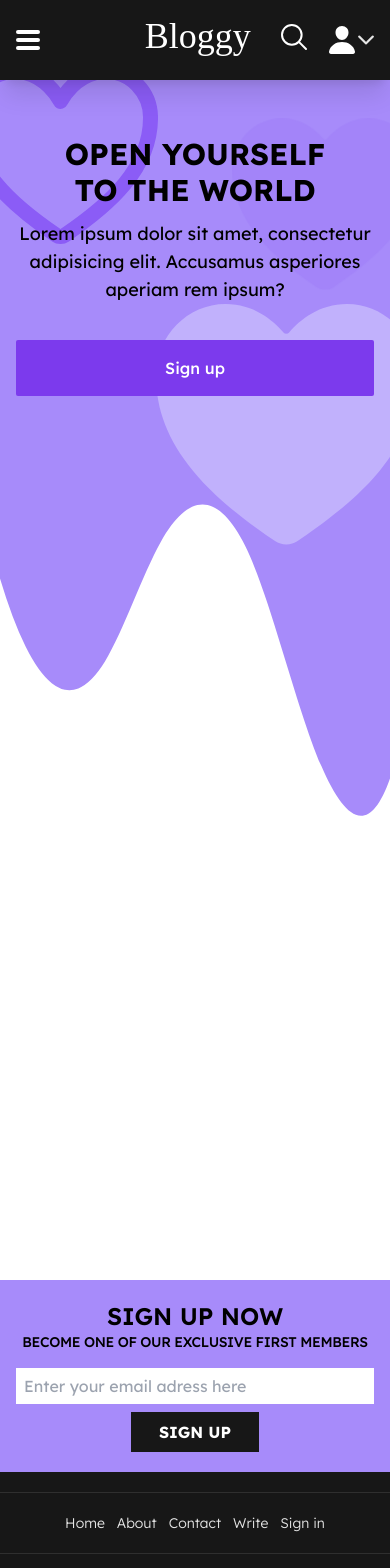
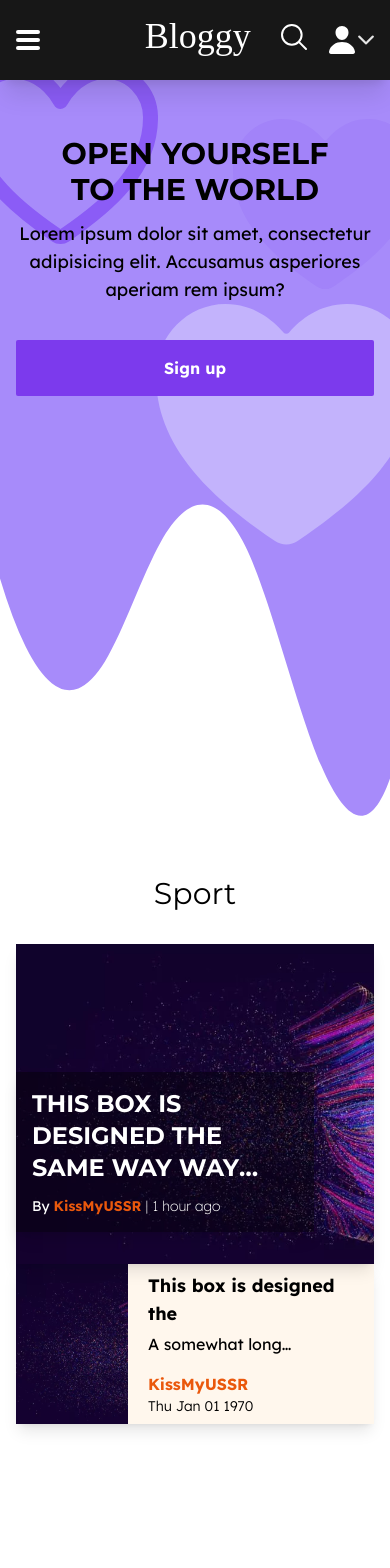
Before and after one commit to Kirill-Cherepanov/Bloggy, a React (Create React App) app in the folder client/: page / in a window 390 px wide. Shown: the top 1568 px of the page. Built offline with nearby package versions, Linux system fonts and the light colour scheme; a web font is replaced by a local one.

Commit message:
feat: make large post responsive

```diff
--- a/client/src/App.tsx
+++ b/client/src/App.tsx
@@ -1,5 +1,6 @@
+import Topbar from './components/Topbar/Topbar';
+import Footer from './components/Footer/Footer';
 import Homepage from './pages/Homepage/Homepage';
-import Topbar from './components/Topbar/Topbar';
 import Register from './pages/Register/Register';
 import Login from './pages/Login/Login';
 import Single from './pages/Single/Single';
@@ -23,6 +24,7 @@ export default function App() {
         <Route path="/write" element={user ? <Write /> : <Login />} />
         <Route path="/settings" element={user ? <Settings /> : <Login />} />
       </Routes>
+      <Footer />
     </Router>
   );
 }
--- a/client/src/components/Footer/Footer.tsx
+++ b/client/src/components/Footer/Footer.tsx
@@ -93,10 +93,10 @@ export default function Footer() {
           </li>
         </ul>
         <div className="px-4 md:px-8 mt-5 lg:mt-8 flex justify-center items-center flex-wrap sm:flex-nowrap">
-          <div className="text-lg xs:text-xl md:text-2xl font-bold font-space-mono basis-1/3 shrink-0 grow sm:basis-48 sm:shrink-1">
+          <div className="text-lg xs:text-xl md:text-2xl font-bold font-display basis-1/3 shrink-0 grow sm:basis-48 sm:shrink-1">
             2022
           </div>
-          <div className="text-lg xs:text-xl md:text-2xl font-bold font-space-mono basis-2/3 shrink-0 grow sm:basis-48 sm:shrink-1 text-right sm:text-center">
+          <div className="text-lg xs:text-xl md:text-2xl font-bold font-display basis-2/3 shrink-0 grow sm:basis-48 sm:shrink-1 text-right sm:text-center">
             Kirill Cherepanov
           </div>
           <ul className="flex justify-center basis-1/2 shrink-0 grow sm:basis-48 sm:shrink-1 mt-5 sm:justify-end sm:mt-0">
--- a/client/src/components/HeroSection/HeroSection.tsx
+++ b/client/src/components/HeroSection/HeroSection.tsx
@@ -16,10 +16,10 @@ export default function HeroSection({ bgImage }: Props) {
           type="heart"
           className="fill-accent-300 w-full pointer-events-none select-none"
         />
-        <div className="hidden sm:block font-bold absolute w-max pointer-events-none select-none uppercase rotate-[35deg] top-16 sm:top-36 sm:left-[3%] md:left-[5%] md:top-44 lg:top-60 xl:left-[13%] sm:text-blurred text-2xl xs:text-4xl sm:text-5xl md:text-7xl border-x-slate-700:text-[90px]">
+        <div className="hidden sm:block font-display font-bold absolute w-max pointer-events-none select-none uppercase rotate-[35deg] top-16 sm:top-36 sm:left-[3%] md:left-[5%] md:top-44 lg:top-60 xl:left-[15%] sm:text-blurred text-2xl xs:text-4xl sm:text-5xl md:text-7xl">
           Open Yourself
           <br />
-          <span className="ml-12 xl:ml-28">to the World</span>
+          <span className="ml-12 xl:ml-20">to the World</span>
         </div>
       </div>
       <Icon
@@ -28,10 +28,10 @@ export default function HeroSection({ bgImage }: Props) {
       />
       <div className="max-w-7xl w-full z-10 px-4 xs:px-8 sm:px-20">
         <div className="w-full my-14 xs:my-16 sm:my-44">
-          <button className="hidden sm:block uppercase text-lg border-secondary-1000 hover:border-b-2 hover:-mb-0.5">
+          <button className="hidden sm:block uppercase text-lg hover-bottom-border-left">
             Learn more
           </button>
-          <h1 className="text-3xl xs:text-5xl text-center sm:text-left md:text-6xl xl:text-7xl font-bold my-3  min-w-max uppercase">
+          <h1 className="font-display text-3xl xs:text-5xl text-center sm:text-left md:text-6xl xl:text-7xl font-bold my-3  min-w-max uppercase">
             Open Yourself
             <br />
             to the World
@@ -40,7 +40,7 @@ export default function HeroSection({ bgImage }: Props) {
             Lorem ipsum dolor sit amet, consectetur adipisicing elit. Accusamus
             asperiores aperiam rem ipsum?
           </p>
-          <button className="flex justify-center items-center w-full sm:w-44 py-4 font-medium bg-accent-600 transition-all rounded-sm hover:bg-accent-700 text-main hover:tracking-widest hover:w-52 group">
+          <button className="flex justify-center items-center w-full sm:w-44 py-4 font-bold bg-accent-600 transition-all rounded-sm hover:bg-accent-700 text-main hover:tracking-widest hover:w-52 group">
             Sign up
             <Icon
               type="arrow"
--- a/client/src/index.css
+++ b/client/src/index.css
@@ -1,4 +1,4 @@
-@import url('https://fonts.googleapis.com/css2?family=Space+Mono:wght@400;700&display=swap');
+@import url('https://fonts.googleapis.com/css2?family=Montserrat:wght@400;600;700&display=swap');
 @import url('https://fonts.googleapis.com/css2?family=Lexend:wght@200;400;500;600;700&display=swap');
 @import url('https://fonts.googleapis.com/css2?family=Sansita+Swashed:wght@400&display=swap');
 
@@ -42,8 +42,12 @@ html {
     }
   }
 
+  .hover-bottom-border-left {
+    @apply relative hover:after:w-full after:absolute after:bottom-0 after:left-0 after:w-0 after:border-b-2 after:border-b-secondary-1000 after:transition-all;
+  }
+
   .hover-bottom-border {
-    @apply relative hover:after:w-1/2 after:absolute after:bottom-0 after:left-1/2 after:w-0 after:border-b-2 after:border-b-secondary-200 after:transition-all after:duration-200 hover:before:w-1/2 before:absolute before:bottom-0 before:right-1/2 before:w-0 before:border-b-2 before:border-b-secondary-200 before:transition-all before:duration-200;
+    @apply relative hover:after:w-1/2 after:absolute after:bottom-0 after:left-1/2 after:w-0 after:border-b-2 after:border-b-secondary-200 after:transition-all after:duration-200 hover:before:w-1/2 before:absolute before:bottom-0 before:right-1/2 before:w-0 before:border-b-2 before:border-b-secondary-200 before:transition-all;
   }
 
   .clip-parallelogram-right {
--- a/client/src/pages/Homepage/About.tsx
+++ b/client/src/pages/Homepage/About.tsx
@@ -3,7 +3,7 @@ export default function About() {
     <div>
       {/* <ul className="flex flex-col mt-20 max-w-sm">
     <li className="mb-6">
-      <h3 className="font-space-mono text-xl font-bold">
+      <h3 className="font-display text-xl font-bold">
         Find your audience
       </h3>
       <p className="text-justify">
@@ -11,7 +11,7 @@ export default function About() {
       </p>
     </li>
     <li className="mb-6">
-      <h3 className="font-space-mono text-xl font-bold">
+      <h3 className="font-display text-xl font-bold">
         Share your knowledge
       </h3>
       <p className="text-justify">
@@ -20,7 +20,7 @@ export default function About() {
       </p>
     </li>
     <li className="">
-      <h3 className="font-space-mono text-xl font-bold">
+      <h3 className="font-display text-xl font-bold">
         Turn your thoughts into posts
       </h3>
       <p className="text-justify">
--- a/client/src/pages/Homepage/Homepage.tsx
+++ b/client/src/pages/Homepage/Homepage.tsx
@@ -1,16 +1,15 @@
 import HeroSection from '../../components/HeroSection/HeroSection';
-// import ParallelogramCurtains from '../../components/ParallelogramCurtains/ParallelogramCurtains';
-// import SmallPost from '../Posts/SmallPost';
-// import LargePost from '../Posts/LargePost';
-// import BlogSwiper from '../../components/BlogSwiper/BlogSwiper';
-import Footer from '../../components/Footer/Footer';
+import ParallelogramCurtains from '../../components/ParallelogramCurtains/ParallelogramCurtains';
+import SmallPost from '../Posts/SmallPost';
+import LargePost from '../Posts/LargePost';
+import BlogSwiper from '../../components/BlogSwiper/BlogSwiper';
 
 // import { useEffect, useState } from 'react';
 // import { useLocation } from 'react-router';
 // import axios from 'axios';
 
 import bgImage from '../../images/Background-image.webp';
-// import mockImage from '../../images/mock-up-image.webp';
+import mockImage from '../../images/mock-up-image.webp';
 
 export default function Home() {
   // const [posts, setPosts] = useState<Post[]>([]);
@@ -26,45 +25,31 @@ export default function Home() {
 
   return (
     <>
-      <main className="bg-main h-[1200px]">
+      <main className="bg-main">
         <HeroSection bgImage={bgImage} />
-        {/* <section className="OUR_POSTS px-10">
-          <h2 className="font-space-mono text-3xl text-center my-8">
-            Our posts
-          </h2>
-          <ParallelogramCurtains mockImage={mockImage} />
-        </section>
-        <section className="SPORT px-10">
-          <h2 className="font-space-mono text-3xl text-center my-8">Sport</h2>
-          <ul className="grid grid-rows-3 grid-cols-2 gap-10">
+        <section className="SPORT px-4 xs:px-8 sm:px-20">
+          <h2 className="font-display text-3xl text-center my-8">Sport</h2>
+          <ul className="grid grid-rows-3 gap-0 lg:grid-cols-2 lg:gap-10">
+            <LargePost
+              mockImage={mockImage}
+              className="row-start-1 lg:row-end-4 h-80 sm:h-100 md:h-[440px] lg:h-auto"
+              textBoxClass="bottom-8 w-5/6 h-40 sm:h-48 xl:max-h-64"
+            />
             {Array(3)
               .fill(0)
               .map((v, i) => (
                 <SmallPost key={i} mockImage={mockImage} />
               ))}
-            <LargePost
-              mockImage={mockImage}
-              className="row-start-1 row-end-4"
-              textBoxClass="top-1/3 h-64 w-5/6"
-            />
           </ul>
         </section>
-        <section className="SCIENCE px-10">
-          <h2 className="font-space-mono text-3xl text-center my-8">Science</h2>
-          <ul className="grid grid-rows-2 grid-cols-2 gap-10 before:content-[''] before:w-0 before:pb-[65%] before:row-start-1 before:row-end-1 before:col-start-1 before:col-end-1 [&>*:first-child]:row-start-1 [&>*:first-child]:row-end-1 [&>*:first-child]:col-start-1 [&>*:first-child]:col-end-1 ">
-            {Array(4)
-              .fill(0)
-              .map((v, i) => (
-                <LargePost
-                  key={i}
-                  mockImage={mockImage}
-                  textBoxClass="bottom-0 w-5/6 h-full max-h-64"
-                />
-              ))}
-          </ul>
+        {/* <section className="OUR_POSTS px-4 xs:px-8 sm:px-20">
+          <h2 className="font-display text-3xl text-center my-8">
+            Our posts
+          </h2>
+          <ParallelogramCurtains mockImage={mockImage} />
         </section>
-        <section className="MUSIC px-10">
-          <h2 className="font-space-mono text-3xl text-center my-8">Music</h2>
+        <section className="MUSIC px-4 xs:px-8 sm:px-20">
+          <h2 className="font-display text-3xl text-center my-8">Music</h2>
           <ul className="grid grid-rows-3 grid-cols-2 gap-10">
             {Array(3)
               .fill(0)
@@ -78,14 +63,28 @@ export default function Home() {
             />
           </ul>
         </section>
-        <section className="BLOGS px-10">
-          <h2 className="font-space-mono text-3xl text-center my-8">
+        <section className="BLOGS px-4 xs:px-8 sm:px-20">
+          <h2 className="font-display text-3xl text-center my-8">
             Popular blogs
           </h2>
           <BlogSwiper mockImage={mockImage} />
-        </section>  */}
+        </section>
+
+        <section className="SCIENCE px-4 xs:px-8 sm:px-20">
+          <h2 className="font-display text-3xl text-center my-8">Science</h2>
+          <ul className="grid grid-rows-2 grid-cols-2 gap-10 before:content-[''] before:w-0 before:pb-[65%] before:row-start-1 before:row-end-1 before:col-start-1 before:col-end-1 [&>*:first-child]:row-start-1 [&>*:first-child]:row-end-1 [&>*:first-child]:col-start-1 [&>*:first-child]:col-end-1 ">
+            {Array(4)
+              .fill(0)
+              .map((v, i) => (
+                <LargePost
+                  key={i}
+                  mockImage={mockImage}
+                  textBoxClass="bottom-0 w-5/6 h-full max-h-64"
+                />
+              ))}
+          </ul>
+        </section> */}
       </main>
-      <Footer />
     </>
   );
 }
--- a/client/src/pages/Posts/LargePost.tsx
+++ b/client/src/pages/Posts/LargePost.tsx
@@ -1,4 +1,5 @@
 import React, { useEffect, useRef, useState } from 'react';
+import formatDate from '../../utility/formatDate';
 
 type Props = { mockImage: string; className?: string; textBoxClass?: string };
 
@@ -41,28 +42,28 @@ export default function LargePost({
       />
       <div
         className={
-          'flex flex-col absolute bg-opacity-40 bg-black shadow-lg text-white px-6 py-4 md:px-8 ' +
+          'flex flex-col absolute bg-opacity-40 bg-black shadow-lg text-white px-4 py-4 xs:px-6 md:px-8 ' +
           (textBoxClass || '')
         }
       >
-        <h4 className="basis-[max-content] shrink-0 text-ellipsis line-clamp-5 font-bold cursor-pointer mb-2 hover:underline text-xl md:text-3xl">
-          This box is designed the same
+        <h4 className="basis-[max-content] font-display uppercase shrink-0 text-ellipsis line-clamp-3 xl:line-clamp-5 font-bold cursor-pointer xl:mb-2 hover:underline text-2xl md:text-3xl">
+          This box is designed the same way way way
         </h4>
         <div className="basis-0 shrink grow mb-3 min-h-0" ref={textBoxRef}>
           <p
-            className="font-extralight line-clamp-3 text-sm md:text-base"
+            className="font-extralight line-clamp-3 text-base"
             style={{ WebkitLineClamp: amountOfLines }}
           >
             {amountOfLines ? mainText : ''}
           </p>
         </div>
-        <div className="mt-auto">
+        <div className="mt-auto text-sm sm:text-base">
           {'By '}
           <span className="cursor-pointer text-orange-600 font-bold hover:underline">
             KissMyUSSR
           </span>
-          <span className="font-extralight text-sm md:text-base">
-            {' | ' + new Date(0).toDateString()}
+          <span className=" font-extralight text-sm md:text-base">
+            {' | ' + formatDate(new Date(Date.now()))}
           </span>
         </div>
       </div>
--- a/client/tailwind.config.js
+++ b/client/tailwind.config.js
@@ -26,7 +26,7 @@ module.exports = {
       },
       fontFamily: {
         lexend: ["'Lexend'", 'sans-serif'],
-        'space-mono': ["'Space Mono'", 'monospace'],
+        display: ["'Montserrat'", 'sans-serif'],
         sansita: 'Sansita Swashed, cursive'
       },
       translate: {
```
Also changed, not shown: client/src/components/ParallelogramCurtains/ParallelogramCurtains.tsx (+6 -7 lines).
